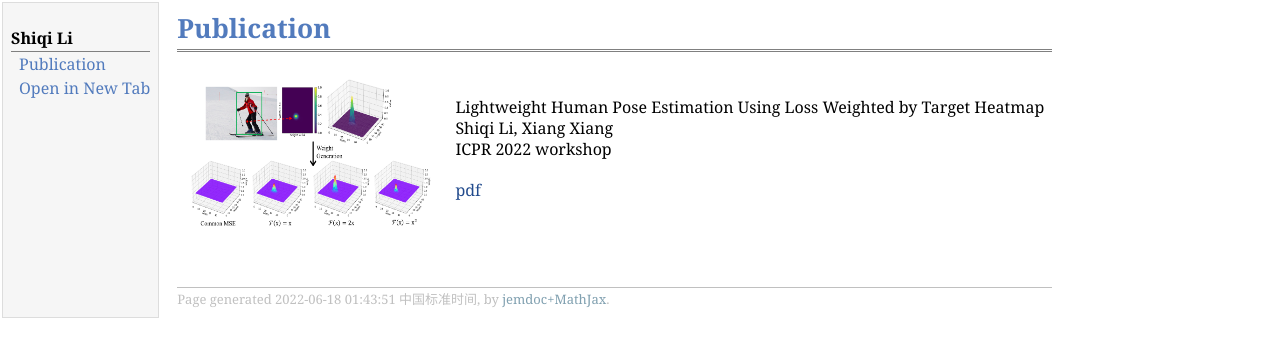
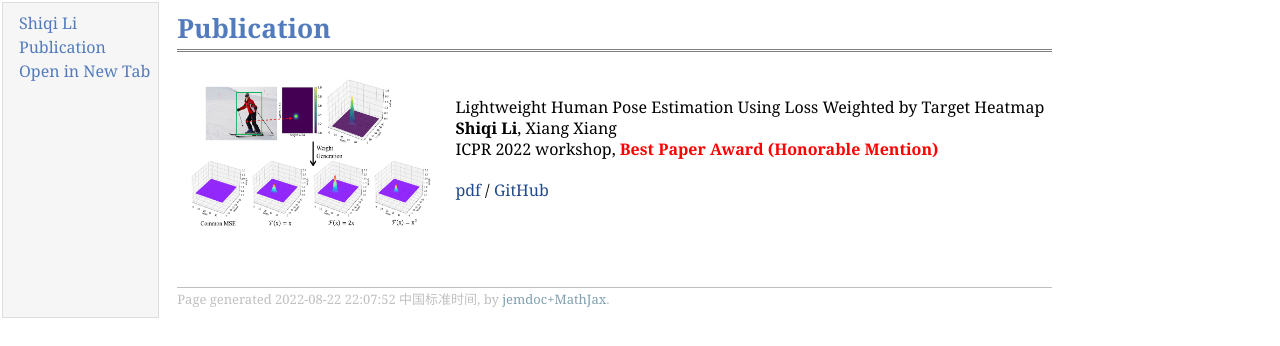
Before and after one commit to Shi-Qi-Li/Shi-Qi-Li.github.io, a plain HTML site: page publication.html in a window 1280 px wide. Drawn offline with Linux system fonts and the light colour scheme.

Commit message:
modify infomation

```diff
--- a/publication.html
+++ b/publication.html
@@ -12,7 +12,7 @@
 <table summary="Table for page layout." id="tlayout">
 <tr valign="top">
 <td id="layout-menu">
-<div class="menu-category">Shiqi Li</div>
+<div class="menu-item"><a href="index.html">Shiqi&nbsp;Li</a></div>
 <div class="menu-item"><a href="publication.html">Publication</a></div>
 <div class="menu-item"><a href="http://www.google.com" target="blank">Open&nbsp;in&nbsp;New&nbsp;Tab</a></div>
 </td>
@@ -28,19 +28,19 @@
 <a href="https://github.com/Shi-Qi-Li/Shi-Qi-Li.github.io/blob/main/"><img src="photos/pulication/icpr2022w.png" alt="alt text" width="250px" height="150px" /></a>&nbsp;</td>
 <td align="left"><p>Lightweight Human Pose Estimation Using Loss Weighted by Target Heatmap<br />
 
-Shiqi Li, Xiang Xiang<br />
+<b>Shiqi Li</b>, Xiang Xiang<br />
 
-ICPR 2022 workshop <br />
+ICPR 2022 workshop, <font color=red size=+0.5><b>Best Paper Award (Honorable Mention)</b></font> <br />
 
 <br />
 
-<a href="https://arxiv.org/abs/2205.10611" target=&ldquo;blank&rdquo;>pdf</a>
+<a href="https://arxiv.org/abs/2205.10611" target=&ldquo;blank&rdquo;>pdf</a> / <a href="https://github.com/HAIV-Lab/ICPR22w" target=&ldquo;blank&rdquo;>GitHub</a>
 
 </p>
 </td></tr></table>
 <div id="footer">
 <div id="footer-text">
-Page generated 2022-06-18 01:43:51 中国标准时间, by <a href="https://github.com/wsshin/jemdoc_mathjax" target="blank">jemdoc+MathJax</a>.
+Page generated 2022-08-22 22:07:52 中国标准时间, by <a href="https://github.com/wsshin/jemdoc_mathjax" target="blank">jemdoc+MathJax</a>.
 </div>
 </div>
 </td>
```
Also changed, not shown: index.html (+2 -7 lines), 3 other files.
